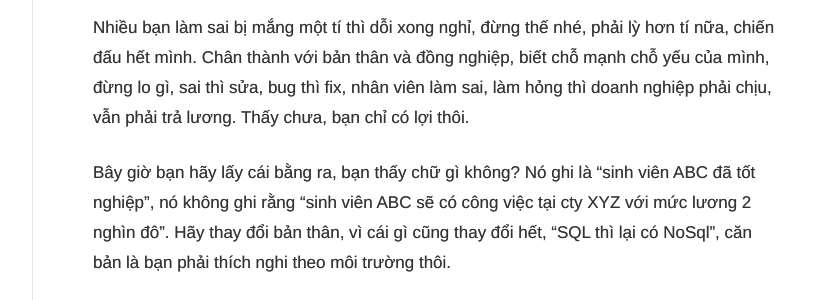
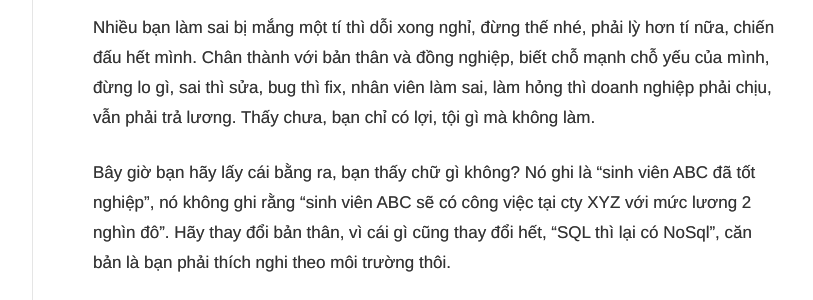
Before and after one commit to nguyentest/laptrinhcuocsong, a Jekyll site: the page built from _posts/2017-11-13-luong-lap-trinh-vien-moi-ra-truong.md, in a window 1280 px wide and 900 px high, scrolled down 3160 px. Shown: the part 242-542 px from the top of the window, without its empty margins (358-1171 px from the left). Built offline with Jekyll 4.4.1, drawn with Linux system fonts in a browser that asks for light colours; our own code applies the rules of GitHub Pages for plain Markdown files.

Commit message:
Update 2017-11-13-luong-lap-trinh-vien-moi-ra-truong.md

```diff
--- a/_posts/2017-11-13-luong-lap-trinh-vien-moi-ra-truong.md
+++ b/_posts/2017-11-13-luong-lap-trinh-vien-moi-ra-truong.md
@@ -59,7 +59,7 @@ Một khi còn chưa có ý thức, chưa chủ động, đổ tội cho ngườ
 
 Lời khuyên của mình, cực kỳ quan trọng, là trong những ngày đầu tiên khi mới đi làm, bạn không được nản, đôi khi còn phải lỳ một tí, lỳ ở đây không phải là chống đối, mà là chưa biết người ta bảo thì không được tự ái. Bạn phải chuẩn bị tâm lý thật vững ở giai đoạn này.
 
-Nhiều bạn làm sai bị mắng một tí thì dỗi xong nghỉ, đừng thế nhé, phải lỳ hơn tí nữa, chiến đấu hết mình. Chân thành với bản thân và đồng nghiệp, biết chỗ mạnh chỗ yếu của mình, đừng lo gì, sai thì sửa, bug thì fix, nhân viên làm sai, làm hỏng thì doanh nghiệp phải chịu, vẫn phải trả lương. Thấy chưa, bạn chỉ có lợi thôi.
+Nhiều bạn làm sai bị mắng một tí thì dỗi xong nghỉ, đừng thế nhé, phải lỳ hơn tí nữa, chiến đấu hết mình. Chân thành với bản thân và đồng nghiệp, biết chỗ mạnh chỗ yếu của mình, đừng lo gì, sai thì sửa, bug thì fix, nhân viên làm sai, làm hỏng thì doanh nghiệp phải chịu, vẫn phải trả lương. Thấy chưa, bạn chỉ có lợi, tội gì mà không làm.
 
 Bây giờ bạn hãy lấy cái bằng ra, bạn thấy chữ gì không? Nó ghi là "sinh viên ABC đã tốt nghiệp", nó không ghi rằng "sinh viên ABC sẽ có công việc tại cty XYZ với mức lương 2 nghìn đô". Hãy thay đổi bản thân, vì cái gì cũng thay đổi hết, "SQL thì lại có NoSql", căn bản là bạn phải thích nghi theo môi trường thôi.
 
```
